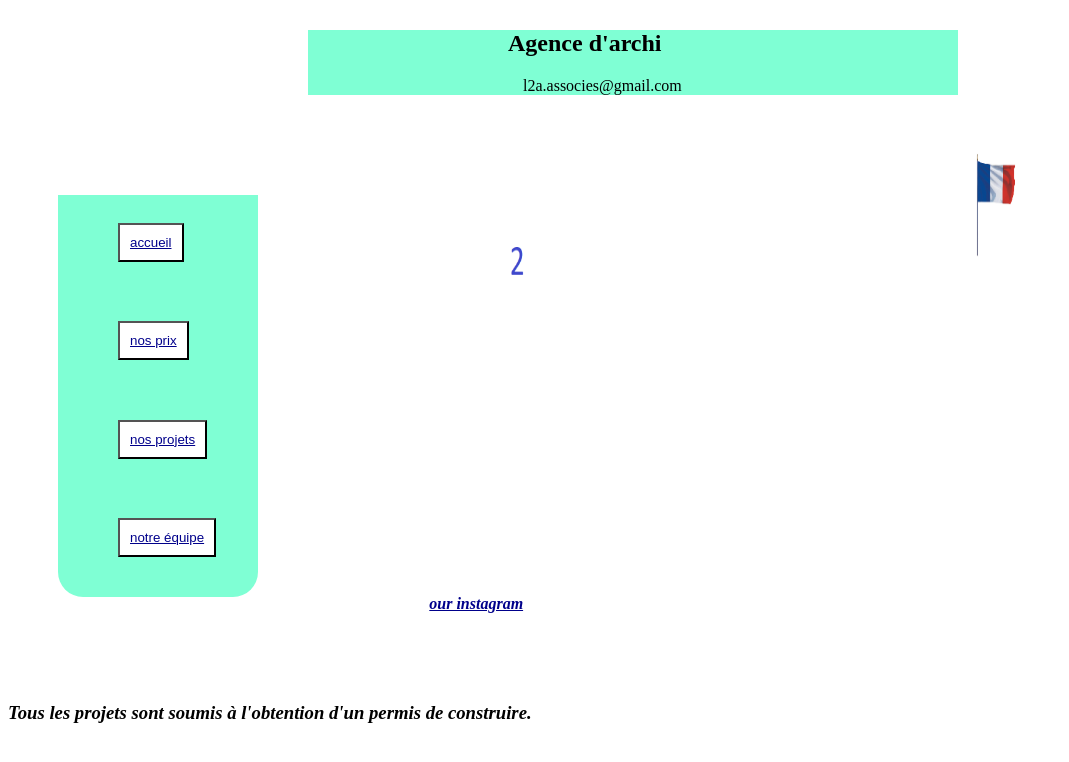
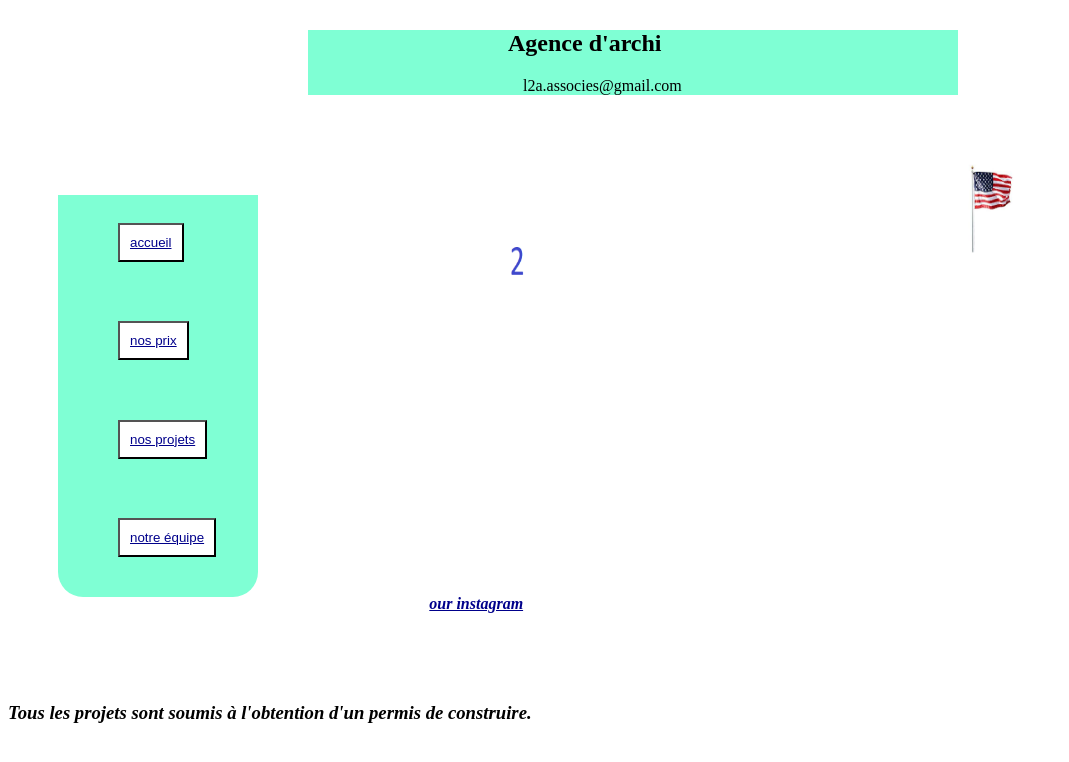
Before and after one commit to DianeAnth/DianeAnth.github.io, a plain HTML site: page teamf.html in a window 1280 px wide. Shown: the whole page, without its empty margins (0-1069 px from the left). Drawn offline with Linux system fonts and the light colour scheme.

Commit message:
Update teamf.html

```diff
--- a/teamf.html
+++ b/teamf.html
@@ -136,7 +136,7 @@
 
         <div class="column3">
         <div class="fr">
-            <a href="http://dianeanth.github.io/webf"> <img  src="https://raw.githubusercontent.com/DianeAnth/DianeAnth.github.io/master/fr3.png"   width = "250px"  height = "250px">  </img> </a>
+            <a href="http://dianeanth.github.io/team"> <img  src="https://raw.githubusercontent.com/DianeAnth/DianeAnth.github.io/master/us.png"   width = "250px"  height = "250px">  </img> </a>
             </div>
             </div>
 
```
